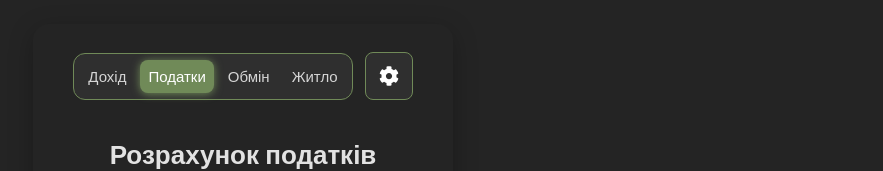
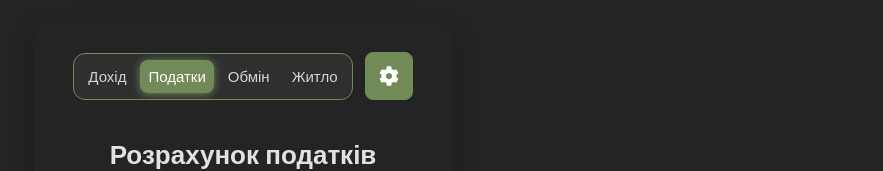
Before and after one commit to qboww/taxifyy, a React (Vite) app: page /taxes in a window 1280 px wide. Shown: the top 171 px of the page, without its empty margins (397-1280 px from the left). Built offline with nearby package versions, Linux system fonts and the light colour scheme; no server answers.

Commit message:
Minor styling updates

```diff
--- a/src/components/App/App.css
+++ b/src/components/App/App.css
@@ -18,7 +18,7 @@
 }
 
 .settings-btn {
-  background: rgba(255, 255, 255, 0.05);
+  background: var(--vite);
   border: 1px solid var(--vite);
   color: var(--vite);
   width: 48px;
@@ -33,7 +33,6 @@
 }
 
 .settings-btn:hover {
-  background: rgba(112, 138, 88, 0.1);
   color: var(--vite-dark);
   border-color: var(--vite-dark);
 }
--- a/src/components/UI/Settings/SettingsModal.module.css
+++ b/src/components/UI/Settings/SettingsModal.module.css
@@ -24,7 +24,6 @@
 
 .modal {
   background: var(--bg-dark);
-  border: 2px solid var(--vite);
   border-radius: 12px;
   width: 90%;
   max-width: 400px;
@@ -123,6 +122,5 @@
 }
 
 .currencyBtn.active:hover {
-  background: var(--vite-dark);
   border-color: var(--vite);
 }
```
